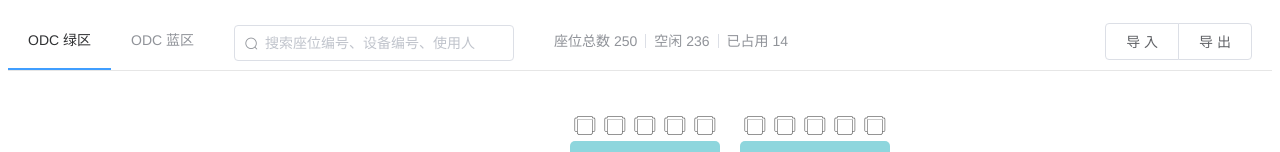
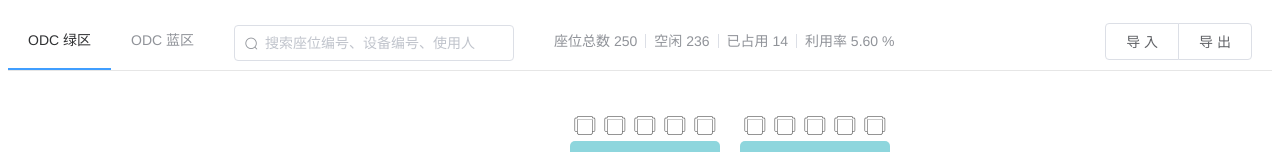
Before and after one commit to itswanglei/odc-seat-management-sys, a Vue app: page /#/green-region in a window 1280 px wide. Shown: the top 152 px of the page. Built offline with nearby package versions, Linux system fonts and the light colour scheme.

Commit message:
feat: show seats utilization

```diff
--- a/src/App.vue
+++ b/src/App.vue
@@ -19,6 +19,8 @@
           <span>空闲 {{statistics.availiable}}</span>
           <el-divider direction="vertical"></el-divider>
           <span>已占用 {{statistics.occupied}}</span>
+          <el-divider direction="vertical"></el-divider>
+          <span>利用率 {{statistics.utilization}}</span>
         </div>
       </el-menu-item>
       <el-menu-item class="button-group">
--- a/src/js/dataProcessor.js
+++ b/src/js/dataProcessor.js
@@ -119,6 +119,7 @@ export const getStatistics = (allSeatsData, region) => {
     total: 0,
     availiable: 0,
     occupied: 0,
+    utilization: "0%",
   };
 
   if (!allSeatsData || Object.keys(allSeatsData).length === 0) {
@@ -134,6 +135,8 @@ export const getStatistics = (allSeatsData, region) => {
   result.total = regionData.length;
   result.availiable = regionData.filter((item) => !item.user).length;
   result.occupied = regionData.filter((item) => item.user).length;
+  result.utilization =
+    ((result.occupied / result.total) * 100).toFixed(2) + " %";
 
   return result;
 };
```
